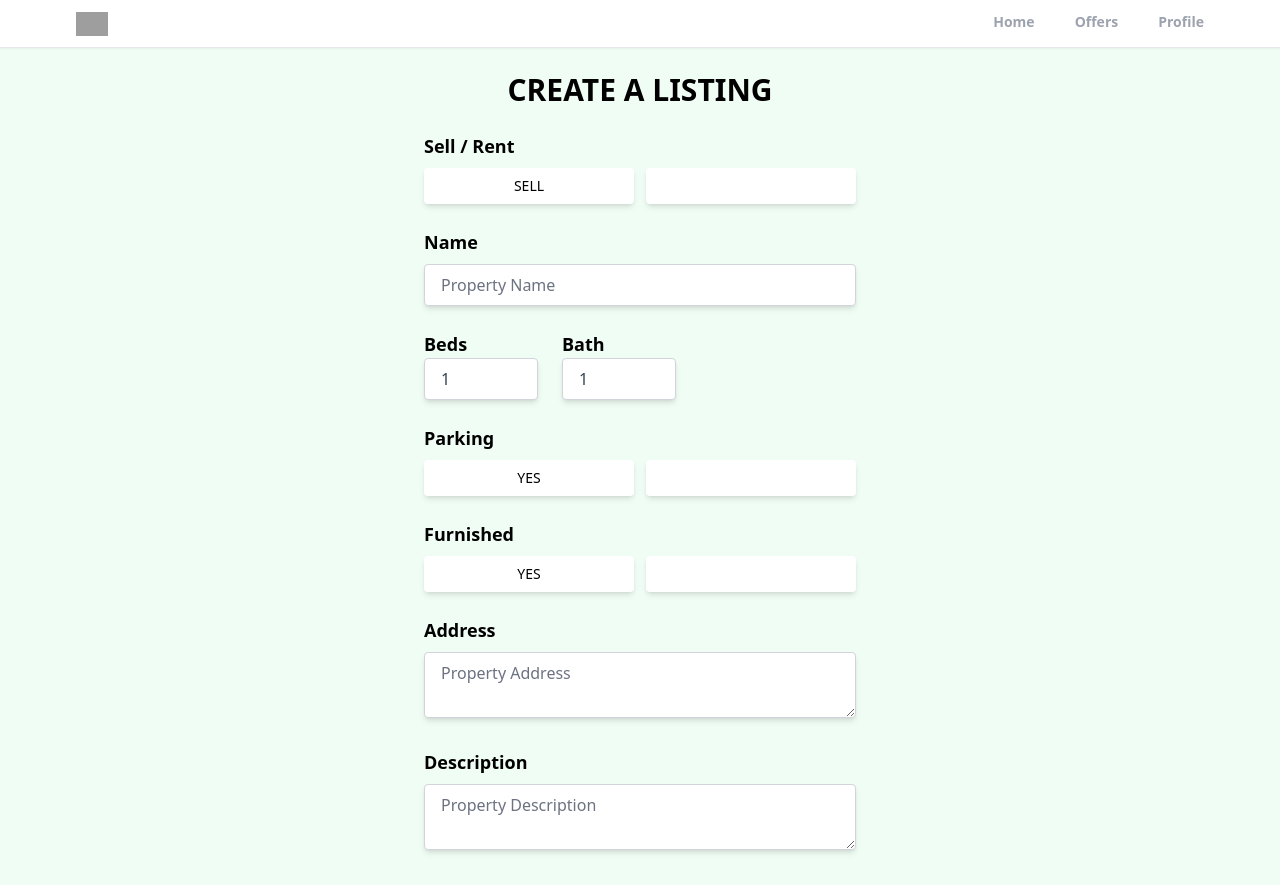
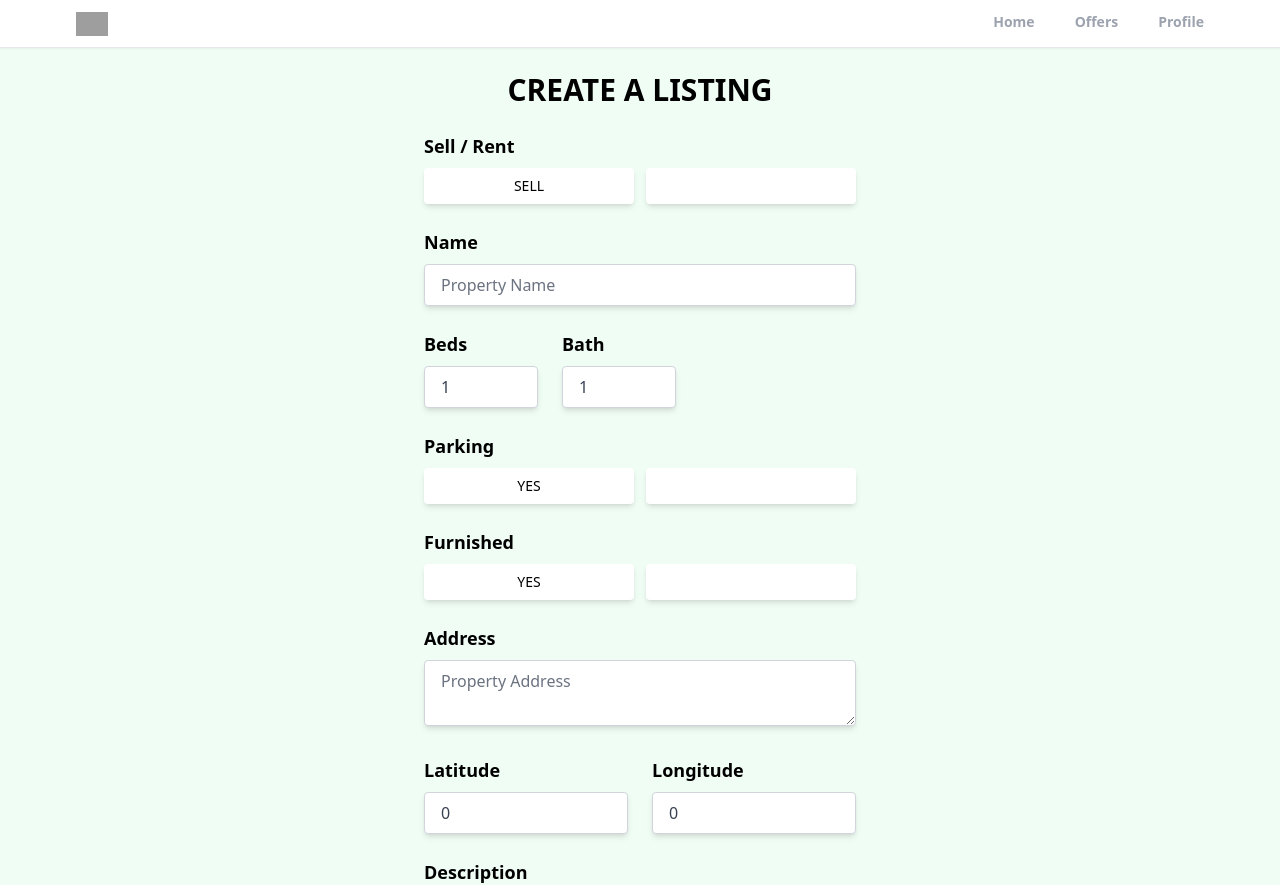
Before and after one commit to PritamNandy/realtor-clone-reactjs, a React (Create React App) app: page /create-listing in a window 1280 px wide. Shown: the top 885 px of the page. Built offline with nearby package versions, Linux system fonts and the light colour scheme; no server answers; sample sign-in values are in the browser's storage; grey boxes are pictures that could not be loaded.

Commit message:
30th Nov

```diff
--- a/src/App.js
+++ b/src/App.js
@@ -24,8 +24,10 @@ function App() {
           <Route path="/profile" element={<PrivateRoute />}>
             <Route path="/profile" element={<Profile />}></Route>
           </Route>
+          <Route path="/create-listing" element={<PrivateRoute />}>
+            <Route path="/create-listing" element={<CreateListing />}></Route>
+          </Route>
           <Route path="/offers" element={<Offers />}></Route>
-          <Route path="/create-listing" element={<CreateListing />}></Route>
         </Routes>
         <ToastContainer
           position="bottom-center"
--- a/src/pages/CreateListing.jsx
+++ b/src/pages/CreateListing.jsx
@@ -1,6 +1,10 @@
 import React, { useState } from 'react'
+import { toast } from 'react-toastify';
+import Spinner from '../components/Spinner';
 
 export default function CreateListing() {
+    const [loading, setLoading] = useState(false);
+    const [geoLocation, setGeoLocation] = useState(true);
     const [formData, setFormData] = useState({
         type: 'rent',
         name: '',
@@ -12,21 +16,55 @@ export default function CreateListing() {
         description: '',
         offer: false,
         regular_price: 0,
-        discounted_price: 0
+        discounted_price: 0,
+        lat: 0,
+        lng: 0,
+        images: []
     })
-    const {type, name, beds, bath, parking, furnished, address, description, offer, regular_price, discounted_price} = formData
+    const {type, name, beds, bath, parking, furnished, address,
+         description, offer, regular_price, discounted_price, lat, lng, images} = formData
     function onChange(e) {
+        let boolean = null;
+        if(e.target.value === "true") {
+            boolean = true;
+        } else if(e.target.value === 'false') {
+            boolean = false;
+        }
+        if(e.target.files) {
             setFormData((prevState) => ({
                 ...prevState,
-            [e.target.id]: e.target.value
+                images: e.target.value
+            }))
+        } else {
+            setFormData((prevState) => ({
+                ...prevState,
+                [e.target.id]: boolean ?? e.target.value
             }))
         }
+
+    }
+    function onSubmit(e) {
+        e.preventDefault();
+        setLoading(true)
+        if(discounted_price >= regular_price) {
+            setLoading(false)
+            toast.error('Discount price should be less than regular price')
+        }
+        if(images.length > 6) {
+            setLoading(false)
+            toast.error('Maximum 6 images are allowed')
+        }
+    }
+    if(loading) {
+        return <Spinner/>
+    } else {
         return (
             <main className='max-w-md px-2 mx-auto'>
                 <h1
                 className='text-3xl text-center mt-6 font-bold uppercase'>
                     Create a Listing</h1>
-            <form>
+                    <form
+                        onSubmit={onSubmit}>
                         <p
                         className='text-lg mt-6 font-semibold'>Sell / Rent</p>
                         <div className='flex items-center mt-2'>
@@ -79,7 +117,7 @@ export default function CreateListing() {
                                 min="1"
                                 max="50"
                                 required
-                        className="w-full px-4 py-2 text-gray-700 bg-white border border-gray-300 rounded
+                                className="mt-2 w-full px-4 py-2 text-gray-700 bg-white border border-gray-300 rounded
                                 transition ease-in-out duration-150 shadow-md focus:bg-white active:bg-white
                                 focus:shadow-lg active:shadow-lg" />
                             </div>
@@ -94,7 +132,7 @@ export default function CreateListing() {
                                 min="1"
                                 max="50"
                                 required
-                        className="w-full px-4 py-2 text-gray-700 bg-white border border-gray-300 rounded
+                                className="mt-2 w-full px-4 py-2 text-gray-700 bg-white border border-gray-300 rounded
                                 transition ease-in-out duration-150 shadow-md focus:bg-white active:bg-white
                                 focus:shadow-lg active:shadow-lg" />
                             </div>
@@ -167,6 +205,36 @@ export default function CreateListing() {
                         className='mt-2 w-full rounded shadow-md hover:shadow-lg focus:shadow-lg active:shadow-lg
                         transition ease-in-out duration-150 px-4 py-2 text-gray-700 border border-gray-300
                         focus:bg-white active:bg-white' />
+
+                        { geoLocation && (
+                            <div className='flex space-x-6 mb-6'>
+                                <div>
+                                    <p
+                                    className='text-lg mt-6 font-semibold'>Latitude</p>
+                                    <input type="number"
+                                    id='lat'
+                                    value={lat}
+                                    placeholder="1"
+                                    onChange={onChange}
+                                    required={geoLocation}
+                                    className="mt-2 w-full px-4 py-2 text-gray-700 bg-white border border-gray-300 rounded
+                                    transition ease-in-out duration-150 shadow-md focus:bg-white active:bg-white
+                                    focus:shadow-lg active:shadow-lg" />
+                                </div>
+                                <div>
+                                    <p
+                                    className='text-lg mt-6 font-semibold'>Longitude</p>
+                                    <input type="number"
+                                    id='lng'
+                                    value={lng}
+                                    onChange={onChange}
+                                    required={geoLocation}
+                                    className="mt-2 w-full px-4 py-2 text-gray-700 bg-white border border-gray-300 rounded
+                                    transition ease-in-out duration-150 shadow-md focus:bg-white active:bg-white
+                                    focus:shadow-lg active:shadow-lg" />
+                                </div>
+                            </div>
+                        )}
 
                         <p
                         className='text-lg mt-6 font-semibold'>Description</p>
@@ -272,3 +340,5 @@ export default function CreateListing() {
             </main>
           )
     }
+
+}
```
Lines whose indentation alone changed are shown as unchanged.
